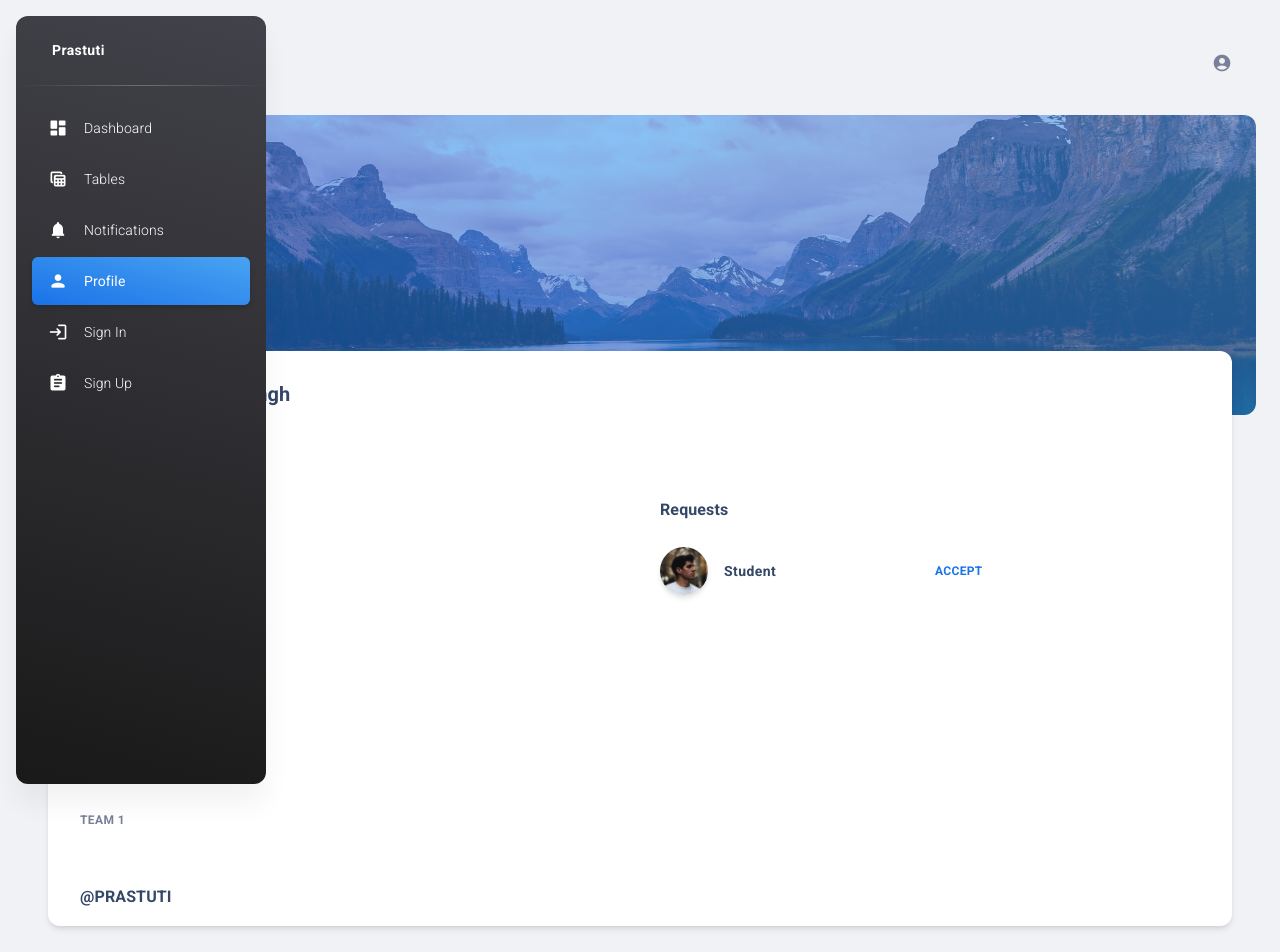
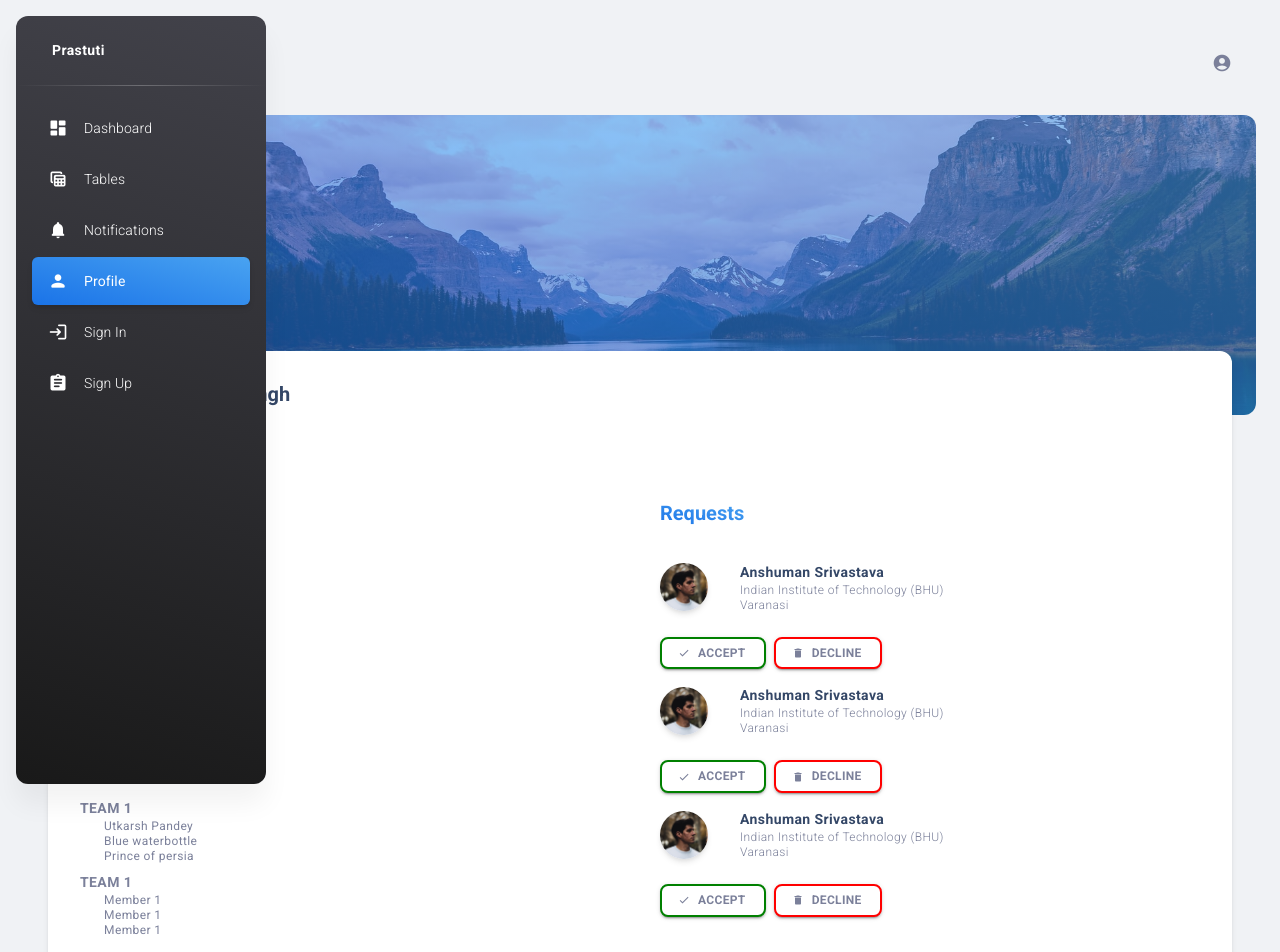
Before and after one commit to Prastuti-Fest-IIT-BHU/Prastuti-Frontend-2022, a React (Create React App) app: page /profile in a window 1280 px wide. Shown: the top 952 px of the page. Built offline with nearby package versions, Linux system fonts and the light colour scheme.

Commit message:
-commited tables and profile layout

```diff
--- a/package.json
+++ b/package.json
@@ -35,6 +35,7 @@
     "react-chartjs-2": "3.0.4",
     "react-dom": "17.0.2",
     "react-github-btn": "1.2.1",
+    "react-material-ui-carousel": "^3.1.1",
     "react-router-dom": "6.0.2",
     "react-scripts": "4.0.3",
     "react-table": "7.7.0",
--- a/src/examples/Lists/ProfilesList/index.js
+++ b/src/examples/Lists/ProfilesList/index.js
@@ -1,6 +1,11 @@
  // prettier-ignore
 // react-routers components
-import { Link } from "react-router-dom";
+
+import * as React from 'react';
+import Stack from '@mui/material/Stack';
+import Button from '@mui/material/Button';
+import DeleteIcon from '@mui/icons-material/Delete';
+import DoneIcon from '@mui/icons-material/Done';
 
 // prop-types is library for typechecking of props
 import PropTypes from "prop-types";
@@ -8,19 +13,22 @@ import PropTypes from "prop-types";
 // @mui material components
 import Card from "@mui/material/Card";
 
+
+
 // Prastuti  2 React components
 import MDBox from "components/MDBox";
 import MDTypography from "components/MDTypography";
 import MDAvatar from "components/MDAvatar";
-import MDButton from "components/MDButton";
+
 
 function ProfilesList({ title, profiles, shadow }) {
-  const renderProfiles = profiles.map(({ image, name, description, action }) => (
-    <MDBox key={name} component="li" display="flex" alignItems="center" py={1} mb={1}>
+  const renderProfiles = profiles.map(({ image, name, description }) => (
+    <div>
+    <MDBox key={name} component="li" display="flex" alignItems="center" py={2} mb={1} >
       <MDBox mr={2}>
         <MDAvatar src={image} alt="something here" shadow="md" />
       </MDBox>
-      <MDBox display="flex" flexDirection="column" alignItems="flex-start" justifyContent="center">
+      <MDBox display="flex" flexDirection="column" alignItems="flex-start" justifyContent="center" px={2} r={3} >
         <MDTypography variant="button" fontWeight="medium">
           {name}
         </MDTypography>
@@ -28,31 +36,26 @@ function ProfilesList({ title, profiles, shadow }) {
           {description}
         </MDTypography>
       </MDBox>
-      <MDBox ml="auto">
-        {action.type === "internal" ? (
-          <MDButton component={Link} to={action.route} variant="text" color="info">
-            {action.label}
-          </MDButton>
-        ) : (
-          <MDButton
-            component="a"
-            href={action.route}
-            target="_blank"
-            rel="noreferrer"
-            variant="text"
-            color={action.color}
-          >
-            {action.label}
-          </MDButton>
-        )}
-      </MDBox>
-    </MDBox>
+
+
+
+
+  </MDBox>
+  <Stack spacing={1} direction="row" >
+  <Button variant="contained" color="success" size="small"   sx={{
+      border: "2px green solid"
+    }} startIcon={<DoneIcon />}>Accept</Button>
+
+  <Button variant="contained" color="success" size="small"  sx={{ border: "2px red solid" }} startIcon={<DeleteIcon />}>Decline</Button>
+ </Stack>
+   </div>
+
   ));
 
   return (
     <Card sx={{ height: "100%", boxShadow: !shadow && "none" }}>
       <MDBox pt={2} px={2}>
-        <MDTypography variant="h6" fontWeight="medium" textTransform="capitalize">
+        <MDTypography variant="h5" fontWeight="medium" textTransform="capitalize" color="info" textGradient>
           {title}
         </MDTypography>
       </MDBox>
--- a/src/layouts/profile/components/PlatformSettings/index.js
+++ b/src/layouts/profile/components/PlatformSettings/index.js
@@ -17,29 +17,29 @@ function PlatformSettings() {
   return (
     <Card sx={{ boxShadow: "none" }}>
       <MDBox p={2}>
-        <MDTypography variant="h6" fontWeight="medium" textTransform="capitalize">
+        <MDTypography variant="h5" fontWeight="medium" textTransform="capitalize"  color ="error" textGradient>
           Registered in:
         </MDTypography>
       </MDBox>
-      <MDBox p={2} lineHeight={0.5}>
+      <MDBox p={2} lineHeight={0.2}>
         <MDTypography variant="caption" fontWeight="bold" color="text" textTransform="uppercase">
           Event Name
         </MDTypography>
 
       </MDBox>
-      <MDBox p={2} lineHeight={0.5}>
+      <MDBox p={2} lineHeight={0.2}>
         <MDTypography variant="caption" fontWeight="bold" color="text" textTransform="uppercase">
           Event Name
         </MDTypography>
 
       </MDBox>
-      <MDBox p={2} lineHeight={0.5}>
+      <MDBox p={2} lineHeight={0.2}>
         <MDTypography variant="caption" fontWeight="bold" color="text" textTransform="uppercase">
           Event Name
         </MDTypography>
 
       </MDBox>
-      <MDBox p={2} lineHeight={0.5}>
+      <MDBox p={2} lineHeight={0.2}>
         <MDTypography variant="caption" fontWeight="bold" color="text" textTransform="uppercase">
           Event Name
         </MDTypography>
@@ -47,16 +47,40 @@ function PlatformSettings() {
       </MDBox>
 
         <MDBox p={2}>
-          <MDTypography variant="h5" fontWeight="medium" textTransform="capitalize">
+          <MDTypography variant="h5" fontWeight="bold" textTransform="capitalize"  color="success" textGradient>
             Teams:
           </MDTypography>
         </MDBox>
-        <MDBox p={2} lineHeight={1}>
-          <MDTypography variant="caption" fontWeight="bold" color="text" textTransform="uppercase">
+    <MDBox display="flex" flexDirection="column" alignItems="flex-start" justifyContent="center" px={2} r={3} >
+          <MDTypography variant="button" fontWeight="medium" color="text" textTransform="uppercase">
             Team 1
+          </MDTypography>
+          <MDTypography variant="caption" fontWeight="regular" color="text" px={3}>
+            Utkarsh Pandey
+          </MDTypography>
+          <MDTypography variant="caption" fontWeight="regular" color="text" px={3}>
+            Blue waterbottle
+          </MDTypography>
+          <MDTypography variant="caption" fontWeight="regular" color="text" px={3}>
+            Prince of persia
           </MDTypography>
 
         </MDBox>
+        <MDBox display="flex" flexDirection="column" alignItems="flex-start" justifyContent="center" px={2} r={3} py={1} >
+              <MDTypography variant="button" fontWeight="medium" color="text" textTransform="uppercase">
+                Team 1
+              </MDTypography>
+              <MDTypography variant="caption" fontWeight="regular" color="text" px={3}>
+                Member 1
+              </MDTypography>
+              <MDTypography variant="caption" fontWeight="regular" color="text" px={3}>
+                Member 1
+              </MDTypography>
+              <MDTypography variant="caption" fontWeight="regular" color="text" px={3}>
+                Member 1
+              </MDTypography>
+
+            </MDBox>
     </Card>
   );
 }
--- a/src/layouts/profile/data/profilesListData.js
+++ b/src/layouts/profile/data/profilesListData.js
@@ -6,13 +6,21 @@ import kal from "assets/images/kal-visuals-square.jpg";
 export default [
   {
     image: kal,
-    name: "Student",
-    action: {
-      type: "internal",
-      route: "/pages/profile/profile-overview",
-      color: "info",
-      label: "Accept",
-    },
+    name: "Anshuman Srivastava",
+    description: "Indian Institute of Technology (BHU) Varanasi",
 
   },
+  {
+    image: kal,
+    name: "Anshuman Srivastava",
+    description: "Indian Institute of Technology (BHU) Varanasi",
+
+  },
+  {
+    image: kal,
+    name: "Anshuman Srivastava",
+    description: "Indian Institute of Technology (BHU) Varanasi",
+
+  },
+
 ];
--- a/src/layouts/profile/index.js
+++ b/src/layouts/profile/index.js
@@ -51,7 +51,7 @@ function Overview() {
 
 
         <MDBox pt={2} px={2} lineHeight={0.5}>
-          <MDTypography variant="h6" fontWeight='bold'>
+          <MDTypography variant="h6" fontWeight='bold' color="light">
             @PRASTUTI
           </MDTypography>
         </MDBox>
--- a/src/layouts/tables/data/authorsTableData.js
+++ b/src/layouts/tables/data/authorsTableData.js
@@ -3,7 +3,7 @@
 // Soft UI Dashboard React components
 import MDBox from "components/MDBox";
 import MDTypography from "components/MDTypography";
-import MDBadge from "components/MDBadge";
+
 
 // Images
 // import logoXD from "assets/images/small-logos/logo-xd.svg";
@@ -15,9 +15,9 @@ import MDBadge from "components/MDBadge";
 
 export default function data() {
   const Author = ({ name, email }) => (
-    <MDBox display="flex" alignItems="center" lineHeight={1}>
+    <MDBox display="flex" alignItems="center" lineHeight={1} >
       <MDBox ml={2} lineHeight={1}>
-        <MDTypography display="block" variant="button" fontWeight="medium">
+        <MDTypography display="block" variant="button" fontWeight="medium" >
           {name}
         </MDTypography>
         <MDTypography variant="caption">{email}</MDTypography>
@@ -26,136 +26,107 @@ export default function data() {
   );
 
 
-  const Job = ({ title, description }) => (
+  const Job = ({ title }) => (
     <MDBox lineHeight={1} textAlign="left">
       <MDTypography display="block" variant="caption" color="text" fontWeight="medium">
         {title}
       </MDTypography>
-      <MDTypography variant="caption" 	sx={{ display: 'none' }}>{description}</MDTypography>
     </MDBox>
   );
 
   return {
     columns: [
-      { Header: "Participant", accessor: "author", width: "45%", align: "left" },
-      { Header: "Events", accessor: "function", align: "left" },
-      { Header: "Points", accessor: "status", align: "center" },
+      { Header: "Participant", accessor: "author", width: "35%", align: "left" },
+      { Header: "No. of events", accessor: "status", align: "center" },
+      { Header: "College", accessor: "function", align: "left" },
+      { Header: "Points", accessor: "employed", align: "center" },
     ],
 
     rows: [
       {
         author: <Author name="John Michael" email="john@creative-tim.com" />,
-        function: <Job title="Manager" description="Organization" />,
+        function: <Job title="Manager"  />,
         status: (
-          <MDBox ml={-1}>
-            <MDBadge badgeContent="online" color="success" variant="gradient" size="sm" />
-          </MDBox>
+          <MDTypography component="a" href="#" variant="caption" color="text" fontWeight="medium">
+            2
+          </MDTypography>
         ),
         employed: (
           <MDTypography component="a" href="#" variant="caption" color="text" fontWeight="medium">
-            23/04/18
-          </MDTypography>
-        ),
-        action: (
-          <MDTypography component="a" href="#" variant="caption" color="text" fontWeight="medium">
-            Edit
+            2304
           </MDTypography>
         ),
       },
       {
         author: <Author name="Alexa Liras" email="alexa@creative-tim.com" />,
-        function: <Job title="Programator" description="Developer" />,
+        function: <Job title="Programator" />,
         status: (
-          <MDBox ml={-1}>
-            <MDBadge badgeContent="offline" color="dark" variant="gradient" size="sm" />
-          </MDBox>
+          <MDTypography component="a" href="#" variant="caption" color="text" fontWeight="medium">
+            2
+          </MDTypography>
         ),
         employed: (
           <MDTypography component="a" href="#" variant="caption" color="text" fontWeight="medium">
-            11/01/19
-          </MDTypography>
-        ),
-        action: (
-          <MDTypography component="a" href="#" variant="caption" color="text" fontWeight="medium">
-            Edit
+            1119
           </MDTypography>
         ),
       },
       {
         author: <Author name="Laurent Perrier" email="laurent@creative-tim.com" />,
-        function: <Job title="Executive" description="Projects" />,
+        function: <Job title="Executive"  />,
         status: (
-          <MDBox ml={-1}>
-            <MDBadge badgeContent="online" color="success" variant="gradient" size="sm" />
-          </MDBox>
+          <MDTypography component="a" href="#" variant="caption" color="text" fontWeight="medium">
+            2
+          </MDTypography>
         ),
         employed: (
           <MDTypography component="a" href="#" variant="caption" color="text" fontWeight="medium">
-            19/09/17
-          </MDTypography>
-        ),
-        action: (
-          <MDTypography component="a" href="#" variant="caption" color="text" fontWeight="medium">
-            Edit
+            1917
           </MDTypography>
         ),
       },
       {
         author: <Author name="Michael Levi" email="michael@creative-tim.com" />,
-        function: <Job title="Programator" description="Developer" />,
+        function: <Job title="Programator" />,
         status: (
-          <MDBox ml={-1}>
-            <MDBadge badgeContent="online" color="success" variant="gradient" size="sm" />
-          </MDBox>
+          <MDTypography component="a" href="#" variant="caption" color="text" fontWeight="medium">
+            2
+          </MDTypography>
         ),
         employed: (
           <MDTypography component="a" href="#" variant="caption" color="text" fontWeight="medium">
-            24/12/08
-          </MDTypography>
-        ),
-        action: (
-          <MDTypography component="a" href="#" variant="caption" color="text" fontWeight="medium">
-            Edit
+            2408
           </MDTypography>
         ),
       },
       {
         author: <Author name="Richard Gran" email="richard@creative-tim.com" />,
-        function: <Job title="Manager" description="Executive" />,
+        function: <Job title="Manager"/>,
         status: (
-          <MDBox ml={-1}>
-            <MDBadge badgeContent="offline" color="dark" variant="gradient" size="sm" />
-          </MDBox>
+          <MDTypography component="a" href="#" variant="caption" color="text" fontWeight="medium">
+            2
+          </MDTypography>
         ),
         employed: (
           <MDTypography component="a" href="#" variant="caption" color="text" fontWeight="medium">
-            04/10/21
-          </MDTypography>
-        ),
-        action: (
-          <MDTypography component="a" href="#" variant="caption" color="text" fontWeight="medium">
-            Edit
+            0421
           </MDTypography>
         ),
       },
       {
         author: <Author  name="Miriam Eric" email="miriam@creative-tim.com" />,
-        function: <Job title="Programator" description="Developer" />,
+        function: <Job title="Programator"  />,
         status: (
-          <MDBox ml={-1}>
-            <MDBadge badgeContent="offline" color="dark" variant="gradient" size="sm" />
-          </MDBox>
+          <MDTypography component="a" href="#" variant="caption" color="text" fontWeight="medium">
+            2
+          </MDTypography>
         ),
         employed: (
           <MDTypography component="a" href="#" variant="caption" color="text" fontWeight="medium">
-            14/09/20
+            1420
           </MDTypography>
         ),
-        action: (
-          <MDTypography component="a" href="#" variant="caption" color="text" fontWeight="medium">
-            Edit
-          </MDTypography>
-        ),
+
       },
     ],
   };
--- a/src/layouts/tables/data/projectsTableData.js
+++ b/src/layouts/tables/data/projectsTableData.js
@@ -3,8 +3,8 @@
 // Soft UI Dashboard React components
 import MDBox from "components/MDBox";
 import MDTypography from "components/MDTypography";
-import MDAvatar from "components/MDAvatar";
-import MDBadge from "components/MDBadge";
+
+
 
 // Images
 // import logoXD from "assets/images/small-logos/logo-xd.svg";
@@ -13,14 +13,10 @@ import MDBadge from "components/MDBadge";
 // import logoSpotify from "assets/images/small-logos/logo-spotify.svg";
 // import logoJira from "assets/images/small-logos/logo-jira.svg";
 // import logoInvesion from "assets/images/small-logos/logo-invision.svg";
-import team2 from "assets/images/team-2.jpg";
-import team3 from "assets/images/team-3.jpg";
-import team4 from "assets/images/team-4.jpg";
 
 export default function data() {
-  const Author = ({ image, name, email }) => (
+  const Author = ({ name, email }) => (
     <MDBox display="flex" alignItems="center" lineHeight={1}>
-      <MDAvatar src={image} name={name} size="sm" 	sx={{ display: 'none' }}/>
       <MDBox ml={2} lineHeight={1}>
         <MDTypography display="block" variant="button" fontWeight="medium">
           {name}
@@ -30,135 +26,77 @@ export default function data() {
     </MDBox>
   );
 
-  const Job = ({ title, description }) => (
+
+  const Job = ({ title }) => (
     <MDBox lineHeight={1} textAlign="left">
       <MDTypography display="block" variant="caption" color="text" fontWeight="medium">
         {title}
       </MDTypography>
-      <MDTypography variant="caption" 	sx={{ display: 'none' }}>{description}</MDTypography>
     </MDBox>
   );
 
   return {
     columns: [
       { Header: "Participant", accessor: "author", width: "45%", align: "left" },
-      { Header: "Points", accessor: "status", align: "center" },
+      { Header: "College", accessor: "function", align: "left" },
+      { Header: "Points", accessor: "employed", align: "center" },
     ],
 
     rows: [
       {
-        author: <Author image={team2} name="John Michael" email="john@creative-tim.com" />,
-        function: <Job title="Manager" description="Organization" />,
-        status: (
-          <MDBox ml={-1}>
-            <MDBadge badgeContent="online" color="success" variant="gradient" size="sm" />
-          </MDBox>
-        ),
+        author: <Author name="John Michael" email="john@creative-tim.com" />,
+        function: <Job title="Manager"  />,
         employed: (
           <MDTypography component="a" href="#" variant="caption" color="text" fontWeight="medium">
-            23/04/18
-          </MDTypography>
-        ),
-        action: (
-          <MDTypography component="a" href="#" variant="caption" color="text" fontWeight="medium">
-            Edit
+            2304
           </MDTypography>
         ),
       },
       {
-        author: <Author image={team3} name="Alexa Liras" email="alexa@creative-tim.com" />,
-        function: <Job title="Programator" description="Developer" />,
-        status: (
-          <MDBox ml={-1}>
-            <MDBadge badgeContent="offline" color="dark" variant="gradient" size="sm" />
-          </MDBox>
-        ),
+        author: <Author name="Alexa Liras" email="alexa@creative-tim.com" />,
+        function: <Job title="Programator" />,
         employed: (
           <MDTypography component="a" href="#" variant="caption" color="text" fontWeight="medium">
-            11/01/19
-          </MDTypography>
-        ),
-        action: (
-          <MDTypography component="a" href="#" variant="caption" color="text" fontWeight="medium">
-            Edit
+            1119
           </MDTypography>
         ),
       },
       {
-        author: <Author image={team4} name="Laurent Perrier" email="laurent@creative-tim.com" />,
-        function: <Job title="Executive" description="Projects" />,
-        status: (
-          <MDBox ml={-1}>
-            <MDBadge badgeContent="online" color="success" variant="gradient" size="sm" />
-          </MDBox>
-        ),
+        author: <Author name="Laurent Perrier" email="laurent@creative-tim.com" />,
+        function: <Job title="Executive"  />,
         employed: (
           <MDTypography component="a" href="#" variant="caption" color="text" fontWeight="medium">
-            19/09/17
-          </MDTypography>
-        ),
-        action: (
-          <MDTypography component="a" href="#" variant="caption" color="text" fontWeight="medium">
-            Edit
+            1917
           </MDTypography>
         ),
       },
       {
-        author: <Author image={team3} name="Michael Levi" email="michael@creative-tim.com" />,
-        function: <Job title="Programator" description="Developer" />,
-        status: (
-          <MDBox ml={-1}>
-            <MDBadge badgeContent="online" color="success" variant="gradient" size="sm" />
-          </MDBox>
-        ),
+        author: <Author name="Michael Levi" email="michael@creative-tim.com" />,
+        function: <Job title="Programator" />,
         employed: (
           <MDTypography component="a" href="#" variant="caption" color="text" fontWeight="medium">
-            24/12/08
-          </MDTypography>
-        ),
-        action: (
-          <MDTypography component="a" href="#" variant="caption" color="text" fontWeight="medium">
-            Edit
+            2408
           </MDTypography>
         ),
       },
       {
-        author: <Author image={team3} name="Richard Gran" email="richard@creative-tim.com" />,
-        function: <Job title="Manager" description="Executive" />,
-        status: (
-          <MDBox ml={-1}>
-            <MDBadge badgeContent="offline" color="dark" variant="gradient" size="sm" />
-          </MDBox>
-        ),
+        author: <Author name="Richard Gran" email="richard@creative-tim.com" />,
+        function: <Job title="Manager"/>,
         employed: (
           <MDTypography component="a" href="#" variant="caption" color="text" fontWeight="medium">
-            04/10/21
-          </MDTypography>
-        ),
-        action: (
-          <MDTypography component="a" href="#" variant="caption" color="text" fontWeight="medium">
-            Edit
+            0421
           </MDTypography>
         ),
       },
       {
-        author: <Author image={team4} name="Miriam Eric" email="miriam@creative-tim.com" />,
-        function: <Job title="Programator" description="Developer" />,
-        status: (
-          <MDBox ml={-1}>
-            <MDBadge badgeContent="offline" color="dark" variant="gradient" size="sm" />
-          </MDBox>
-        ),
+        author: <Author  name="Miriam Eric" email="miriam@creative-tim.com" />,
+        function: <Job title="Programator"  />,
         employed: (
           <MDTypography component="a" href="#" variant="caption" color="text" fontWeight="medium">
-            14/09/20
+            1420
           </MDTypography>
         ),
-        action: (
-          <MDTypography component="a" href="#" variant="caption" color="text" fontWeight="medium">
-            Edit
-          </MDTypography>
-        ),
+
       },
     ],
   };
```
Also changed, not shown: src/layouts/tables/index.js (+7 -2 lines), 1 other file (tests, documents, lock files or other folders).
